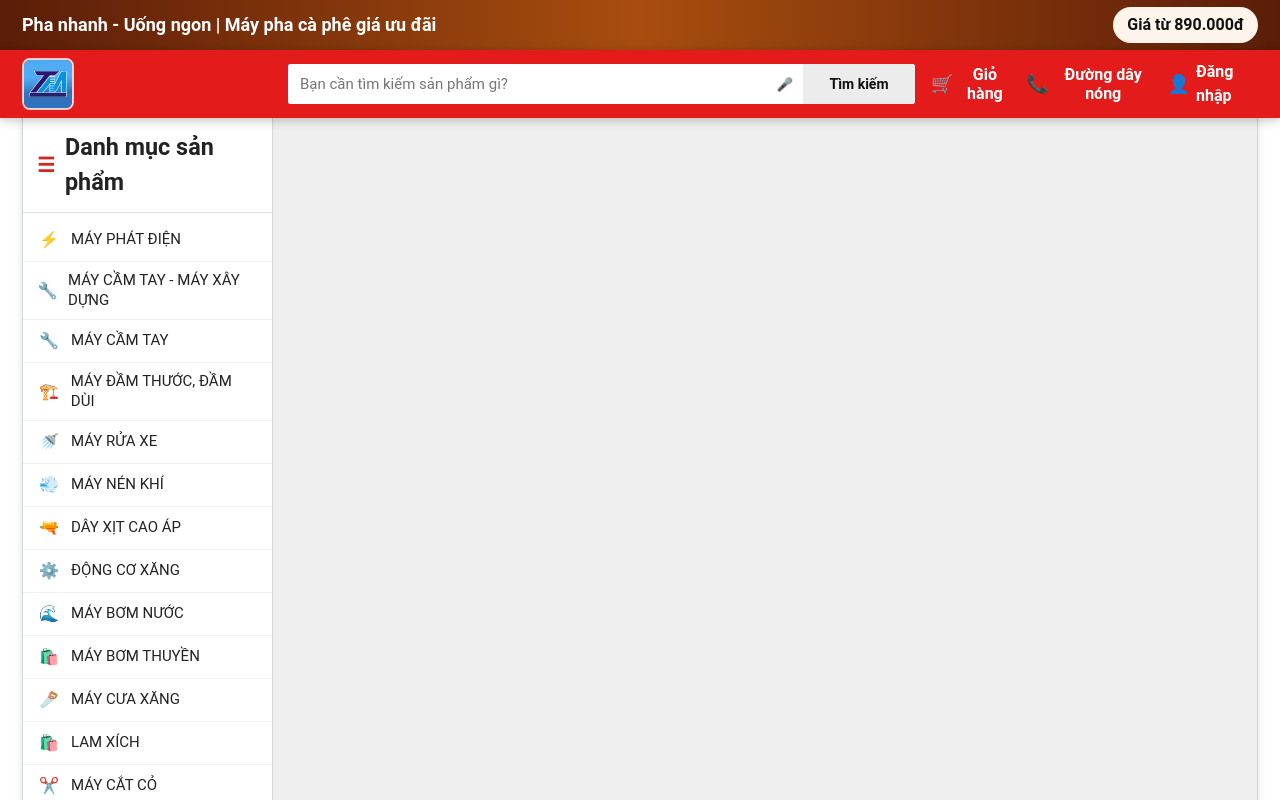
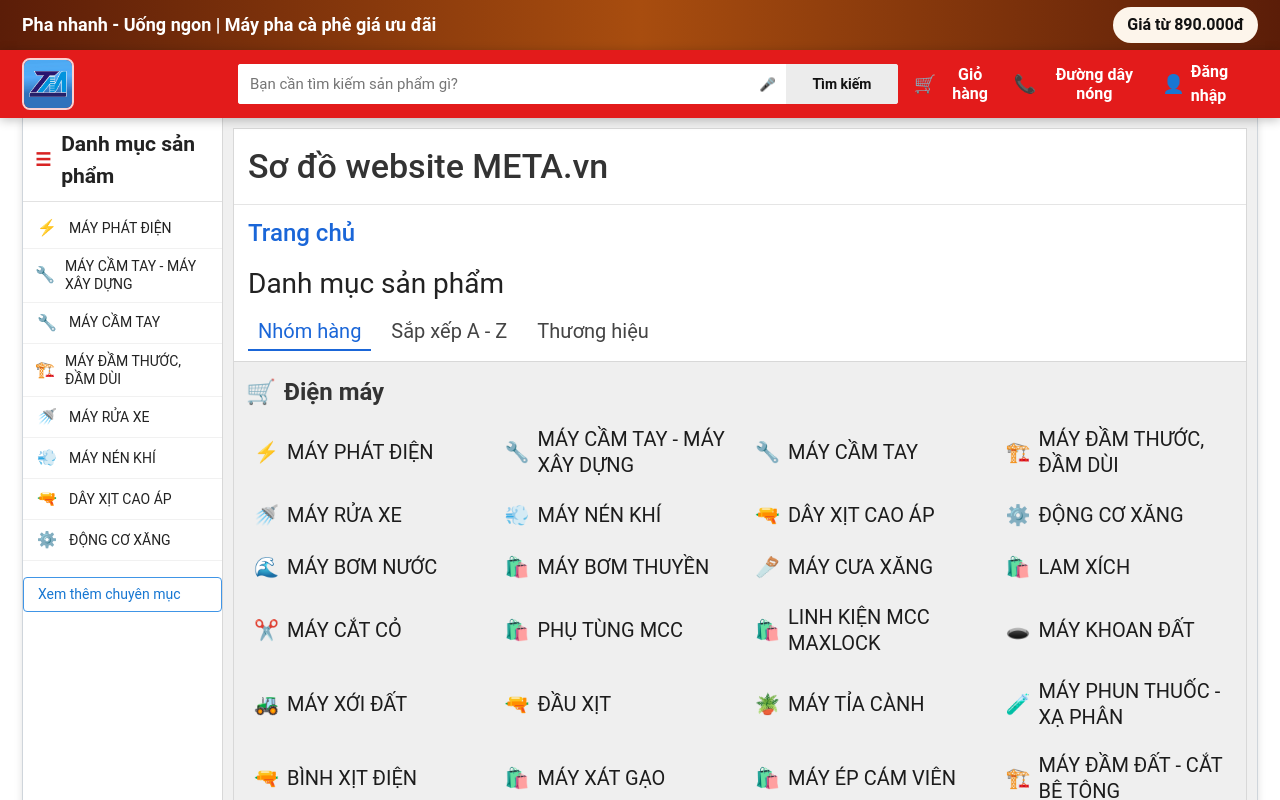
Before and after one commit to daoohoangg/machine-store, a Nuxt app: page /so-do-website in a window 1280 px wide. Shown: the top 800 px of the page. Built offline with nearby package versions, Linux system fonts and the light colour scheme.

Commit message:
update ui

```diff
--- a/app/app.vue
+++ b/app/app.vue
@@ -25,6 +25,7 @@
     '/checkout-installment': 'Thanh toán trả góp',
     '/auth/login': 'Đăng nhập',
     '/auth/register': 'Đăng ký',
+    '/so-do-website': 'Sơ đồ website',
     '/order/verify': 'Xác thực đơn hàng',
     '/order/success': 'Đặt hàng thành công',
     '/order/lookup': 'Tra cứu đơn hàng'
--- a/app/assets/css/main.css
+++ b/app/assets/css/main.css
@@ -8,7 +8,7 @@
   --accent-orange: #ff9800;
   --link-color: #0066cc;
   --container-width: 1260px;
-  --sidebar-w: 250px;
+  --sidebar-w: 200px;
   --gap: 15px;
 }
 * {
@@ -40,6 +40,7 @@
   background-color: var(--white);
   min-height: 700px;
   display: flex;
+  align-items: stretch;
   margin-top: 0;
   border: 1px solid #cfd5db;
   border-top: none;
@@ -48,6 +49,7 @@
 }
 .main-content {
   flex: 1;
+  min-width: 0;
   padding: 0;
   background-color: #efefef;
 }
--- a/app/components/AppSidebar.vue
+++ b/app/components/AppSidebar.vue
@@ -14,19 +14,18 @@
       </li>
     </ul>
 
-    <button
+    <NuxtLink
       v-if="hasMoreCategories"
       class="view-more"
-      type="button"
-      @click="toggleCategories"
+      to="/so-do-website"
     >
-      {{ isExpanded ? 'Thu gọn chuyên mục' : 'Xem thêm chuyên mục' }}
-    </button>
+      Xem thêm chuyên mục
+    </NuxtLink>
   </aside>
 </template>
 
 <script setup lang="ts">
-import { computed, ref } from 'vue'
+import { computed } from 'vue'
 import excelCategoriesData from '~/data/excel-categories.json'
 
 const iconByName = (name: string) => {
@@ -73,24 +72,19 @@
     }))
 })
 
-const maxVisibleCategories = 16
-const isExpanded = ref(false)
+const maxVisibleCategories = 8
 
 const displayedCategories = computed(() => {
-  if (isExpanded.value) return categories.value
   return categories.value.slice(0, maxVisibleCategories)
 })
 
 const hasMoreCategories = computed(() => categories.value.length > maxVisibleCategories)
-
-const toggleCategories = () => {
-  isExpanded.value = !isExpanded.value
-}
 </script>
 
 <style scoped>
 .app-sidebar {
-  width: 250px;
+  width: var(--sidebar-w);
+  flex: 0 0 var(--sidebar-w);
   background: #fff;
   border-right: 1px solid #d8d8d8;
 }
@@ -99,9 +93,9 @@
   display: flex;
   align-items: center;
   gap: 10px;
-  padding: 12px 14px;
+  padding: 10px 12px;
   border-bottom: 1px solid #e2e2e2;
-  font-size: 20px;
+  font-size: 18px;
   font-weight: 700;
   color: #222;
 }
@@ -120,7 +114,7 @@
   display: flex;
   align-items: center;
   gap: 10px;
-  padding: 9px 14px;
+  padding: 8px 12px;
   cursor: pointer;
   border-bottom: 1px solid #f1f1f1;
   text-decoration: none;
@@ -138,7 +132,7 @@
 }
 
 .item-name {
-  font-size: 15px;
+  font-size: 14px;
   color: #222;
   line-height: 1.3;
 }
--- a/app/components/home/TopSellingRow.vue
+++ b/app/components/home/TopSellingRow.vue
@@ -80,6 +80,9 @@
   background: #fff;
   border: 1px solid #d9d9d9;
   border-top: none;
+  width: 100%;
+  max-width: 100%;
+  overflow: hidden;
   display: grid;
   grid-template-columns: repeat(8, minmax(0, 1fr));
   gap: 4px;
--- a/app/components/product/ProductCard.vue
+++ b/app/components/product/ProductCard.vue
@@ -1,11 +1,7 @@
 <template>
   <article class="product-card">
     <NuxtLink v-if="detailPath" :to="detailPath" class="card-link" :aria-label="product.title">
-      <span v-if="product.discount" class="discount-badge">{{ product.discount }}</span>
-
-      <div v-if="product.specs?.length" class="spec-row">
-        <span v-for="(spec, idx) in product.specs" :key="`${spec}-${idx}`">{{ spec }}</span>
-      </div>
+      <span v-if="discountPercent" class="discount-badge">{{ discountPercent }}</span>
 
       <div class="thumb-wrap">
         <img
@@ -28,11 +24,7 @@
     </NuxtLink>
 
     <div v-else class="card-link">
-      <span v-if="product.discount" class="discount-badge">{{ product.discount }}</span>
-
-      <div v-if="product.specs?.length" class="spec-row">
-        <span v-for="(spec, idx) in product.specs" :key="`${spec}-${idx}`">{{ spec }}</span>
-      </div>
+      <span v-if="discountPercent" class="discount-badge">{{ discountPercent }}</span>
 
       <div class="thumb-wrap">
         <img
@@ -84,6 +76,12 @@
   return Math.min(100, Math.max(6, raw))
 })
 
+const discountPercent = computed(() => {
+  const discount = props.product.discount || ''
+  const match = discount.match(/-?\d+\s*%/)
+  return match ? match[0].replace(/\s+/g, '') : ''
+})
+
 const formatPrice = (value: number | string) => {
   if (typeof value === 'number') {
     return value.toString().replace(/\B(?=(\d{3})+(?!\d))/g, '.')
@@ -114,25 +112,18 @@
   position: absolute;
   top: 8px;
   right: 8px;
-  background: #ff9800;
+  z-index: 2;
+  background: #e31b1b;
   color: #fff;
   border-radius: 999px;
   font-size: 12px;
   font-weight: 700;
-  padding: 2px 10px;
-  z-index: 2;
-}
-
-.spec-row {
-  display: flex;
-  gap: 12px;
-  color: #999;
-  font-size: 11px;
-  margin-bottom: 6px;
+  padding: 2px 9px;
+  line-height: 1.2;
 }
 
 .thumb-wrap {
-  height: 150px;
+  height: 190px;
   border-radius: 4px;
   overflow: hidden;
   background: #f3f3f3;
@@ -164,9 +155,10 @@
 .price {
   margin: 0 0 8px;
   color: #df1f12;
-  font-size: 34px;
+  font-size: 20px;
   font-weight: 800;
   line-height: 1;
+  text-align: center;
 }
 
 .sold-bar {
@@ -196,11 +188,11 @@
 
 @media (max-width: 1200px) {
   .price {
-    font-size: 18px;
+    font-size: 14px;
   }
 
   .thumb-wrap {
-    height: 130px;
+    height: 160px;
   }
 }
 </style>
--- a/app/pages/index.vue
+++ b/app/pages/index.vue
@@ -1,10 +1,15 @@
 <template>
   <div class="home-main">
-    <HomeHeroBanner />
-    <HomeCategoryGrid />
-    <HomeTopSellingRow />
-    <OrderFlashSaleStrip />
-    <ProductSection />
+    <div class="home-top">
+      <HomeHeroBanner />
+      <HomeCategoryGrid />
+    </div>
+
+    <div class="home-bleed-left">
+      <HomeTopSellingRow />
+      <OrderFlashSaleStrip />
+      <ProductSection />
+    </div>
   </div>
 </template>
 
@@ -18,4 +23,20 @@
   flex-direction: column;
   gap: 0;
 }
+
+.home-top {
+  min-width: 0;
+}
+
+.home-bleed-left {
+  width: calc(100% + var(--sidebar-w));
+  margin-left: calc(var(--sidebar-w) * -1);
+}
+
+@media (max-width: 1024px) {
+  .home-bleed-left {
+    width: 100%;
+    margin-left: 0;
+  }
+}
 </style>
--- /dev/null
+++ b/app/pages/so-do-website.vue
@@ -0,0 +1,343 @@
+<template>
+  <section class="site-map-page">
+    <div class="site-map-card">
+      <h1>Sơ đồ website META.vn</h1>
+
+      <NuxtLink to="/" class="home-link">Trang chủ</NuxtLink>
+
+      <p class="section-label">Danh mục sản phẩm</p>
+
+      <div class="tabs">
+        <button
+          type="button"
+          class="tab-btn"
+          :class="{ active: viewMode === 'group' }"
+          @click="viewMode = 'group'"
+        >
+          Nhóm hàng
+        </button>
+        <button
+          type="button"
+          class="tab-btn"
+          :class="{ active: viewMode === 'az' }"
+          @click="viewMode = 'az'"
+        >
+          Sắp xếp A - Z
+        </button>
+        <button
+          type="button"
+          class="tab-btn"
+          :class="{ active: viewMode === 'brand' }"
+          @click="viewMode = 'brand'"
+        >
+          Thương hiệu
+        </button>
+      </div>
+
+      <div v-if="viewMode === 'group'" class="panel">
+        <div class="group-header">
+          <span>🛒</span>
+          <strong>Điện máy</strong>
+        </div>
+
+        <div class="category-grid">
+          <NuxtLink
+            v-for="item in categories"
+            :key="item.name"
+            :to="`/homepage?category=${encodeURIComponent(item.name)}`"
+            class="category-item"
+          >
+            <span class="item-icon">{{ item.icon }}</span>
+            <span class="item-name">{{ item.name }}</span>
+          </NuxtLink>
+        </div>
+      </div>
+
+      <div v-else-if="viewMode === 'az'" class="panel panel-az">
+        <div v-for="[letter, items] in categoriesByLetter" :key="letter" class="letter-block">
+          <h3>{{ letter }}</h3>
+          <div class="category-grid">
+            <NuxtLink
+              v-for="item in items"
+              :key="item.name"
+              :to="`/homepage?category=${encodeURIComponent(item.name)}`"
+              class="category-item"
+            >
+              <span class="item-icon">{{ item.icon }}</span>
+              <span class="item-name">{{ item.name }}</span>
+            </NuxtLink>
+          </div>
+        </div>
+      </div>
+
+      <div v-else class="panel">
+        <div class="brand-grid">
+          <span v-for="brand in brands" :key="brand" class="brand-item">{{ brand }}</span>
+        </div>
+      </div>
+    </div>
+  </section>
+</template>
+
+<script setup lang="ts">
+import { computed, ref } from 'vue'
+import excelCategoriesData from '~/data/excel-categories.json'
+import { useHomeProducts } from '~/composables/useHomeProducts'
+
+type ViewMode = 'group' | 'az' | 'brand'
+
+const viewMode = ref<ViewMode>('group')
+
+const normalizeCategoryName = (value: string | null | undefined) => {
+  return (value || '')
+    .replace(/\(.*?\)/g, ' ')
+    .replace(/\s+/g, ' ')
+    .trim()
+}
+
+const textKey = (value: string) => {
+  return value
+    .normalize('NFD')
+    .replace(/[\u0300-\u036f]/g, '')
+    .replace(/[đĐ]/g, 'd')
+    .toLowerCase()
+}
+
+const iconByName = (name: string) => {
+  const key = textKey(name)
+  if (key.includes('may phat dien')) return '⚡'
+  if (key.includes('may rua xe')) return '🚿'
+  if (key.includes('nen khi')) return '💨'
+  if (key.includes('cua xang')) return '🪚'
+  if (key.includes('cat co')) return '✂️'
+  if (key.includes('xoi dat')) return '🚜'
+  if (key.includes('bom nuoc')) return '🌊'
+  if (key.includes('dam')) return '🏗️'
+  if (key.includes('dong co')) return '⚙️'
+  if (key.includes('khoan dat')) return '🕳️'
+  if (key.includes('phun thuoc')) return '🧪'
+  if (key.includes('tia canh')) return '🪴'
+  if (key.includes('hut bui')) return '🧹'
+  if (key.includes('cam tay')) return '🔧'
+  if (key.includes('xit')) return '🔫'
+  return '🛍️'
+}
+
+const categories = computed(() => {
+  const seen = new Set<string>()
+  return (excelCategoriesData as string[])
+    .map((name) => normalizeCategoryName(name))
+    .filter((name) => {
+      if (!name) return false
+      const key = textKey(name)
+      if (seen.has(key)) return false
+      seen.add(key)
+      return true
+    })
+    .map((name) => ({ name, icon: iconByName(name) }))
+})
+
+const categoriesByLetter = computed(() => {
+  const grouped = new Map<string, Array<{ name: string; icon: string }>>()
+  const sorted = [...categories.value].sort((a, b) => textKey(a.name).localeCompare(textKey(b.name)))
+
+  for (const item of sorted) {
+    const letter = textKey(item.name).charAt(0).toUpperCase() || '#'
+    const bucket = grouped.get(letter) || []
+    bucket.push(item)
+    grouped.set(letter, bucket)
+  }
+
+  return Array.from(grouped.entries())
+})
+
+const { products } = useHomeProducts()
+
+const brands = computed(() => {
+  const seen = new Set<string>()
+  return products.value
+    .map((item) => item.brand)
+    .filter((brand) => {
+      const value = brand.trim()
+      if (!value) return false
+      const key = textKey(value)
+      if (seen.has(key)) return false
+      seen.add(key)
+      return true
+    })
+    .sort((a, b) => textKey(a).localeCompare(textKey(b)))
+})
+</script>
+
+<style scoped>
+.site-map-page {
+  background: #f0f0f0;
+  padding: 10px;
+}
+
+.site-map-card {
+  background: #fff;
+  border: 1px solid #d8d8d8;
+}
+
+h1 {
+  margin: 0;
+  font-size: 34px;
+  font-weight: 500;
+  padding: 12px 14px;
+  border-bottom: 1px solid #e5e5e5;
+}
+
+.home-link {
+  display: inline-block;
+  margin: 10px 14px 0;
+  color: #1a66d8;
+  font-size: 24px;
+  font-weight: 500;
+}
+
+.section-label {
+  margin: 12px 14px 8px;
+  font-size: 28px;
+  color: #222;
+}
+
+.tabs {
+  display: flex;
+  gap: 10px;
+  padding: 0 14px 10px;
+  border-bottom: 1px solid #d8d8d8;
+}
+
+.tab-btn {
+  border: none;
+  background: none;
+  border-bottom: 2px solid transparent;
+  color: #444;
+  cursor: pointer;
+  font-size: 20px;
+  padding: 6px 10px;
+}
+
+.tab-btn.active {
+  color: #1a66d8;
+  border-bottom-color: #1a66d8;
+}
+
+.panel {
+  background: #efefef;
+  padding: 12px;
+}
+
+.group-header {
+  display: flex;
+  align-items: center;
+  gap: 8px;
+  font-size: 24px;
+  margin-bottom: 10px;
+}
+
+.category-grid {
+  display: grid;
+  grid-template-columns: repeat(4, minmax(0, 1fr));
+  gap: 10px 14px;
+}
+
+.category-item {
+  display: flex;
+  align-items: center;
+  gap: 8px;
+  padding: 6px 8px;
+  border-radius: 6px;
+  color: #1c1c1c;
+}
+
+.category-item:hover {
+  background: #e6ecf8;
+}
+
+.item-icon {
+  font-size: 20px;
+}
+
+.item-name {
+  font-size: 20px;
+  line-height: 1.3;
+}
+
+.panel-az {
+  display: grid;
+  gap: 14px;
+}
+
+.letter-block h3 {
+  margin: 0 0 6px;
+  font-size: 22px;
+  color: #2b2b2b;
+}
+
+.brand-grid {
+  display: grid;
+  grid-template-columns: repeat(6, minmax(0, 1fr));
+  gap: 10px;
+}
+
+.brand-item {
+  background: #fff;
+  border: 1px solid #dadada;
+  border-radius: 6px;
+  padding: 8px 10px;
+  text-align: center;
+  font-size: 18px;
+  color: #333;
+}
+
+@media (max-width: 1200px) {
+  h1 {
+    font-size: 26px;
+  }
+
+  .home-link {
+    font-size: 20px;
+  }
+
+  .section-label {
+    font-size: 22px;
+  }
+
+  .tab-btn {
+    font-size: 16px;
+  }
+
+  .group-header {
+    font-size: 20px;
+  }
+
+  .category-grid {
+    grid-template-columns: repeat(3, minmax(0, 1fr));
+  }
+
+  .item-name {
+    font-size: 16px;
+  }
+
+  .brand-grid {
+    grid-template-columns: repeat(4, minmax(0, 1fr));
+  }
+}
+
+@media (max-width: 768px) {
+  .tabs {
+    flex-wrap: wrap;
+    gap: 6px;
+  }
+
+  .category-grid {
+    grid-template-columns: repeat(2, minmax(0, 1fr));
+  }
+
+  .brand-grid {
+    grid-template-columns: repeat(2, minmax(0, 1fr));
+  }
+}
+</style>
```
